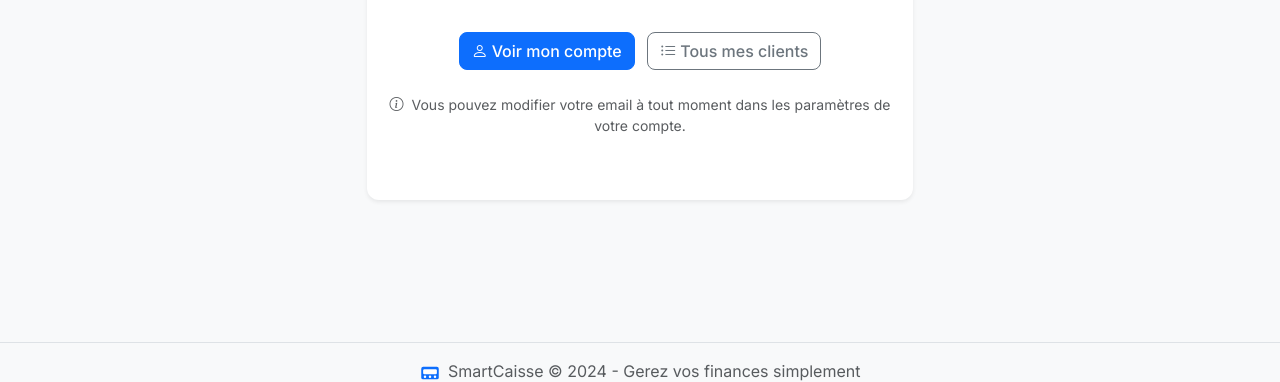
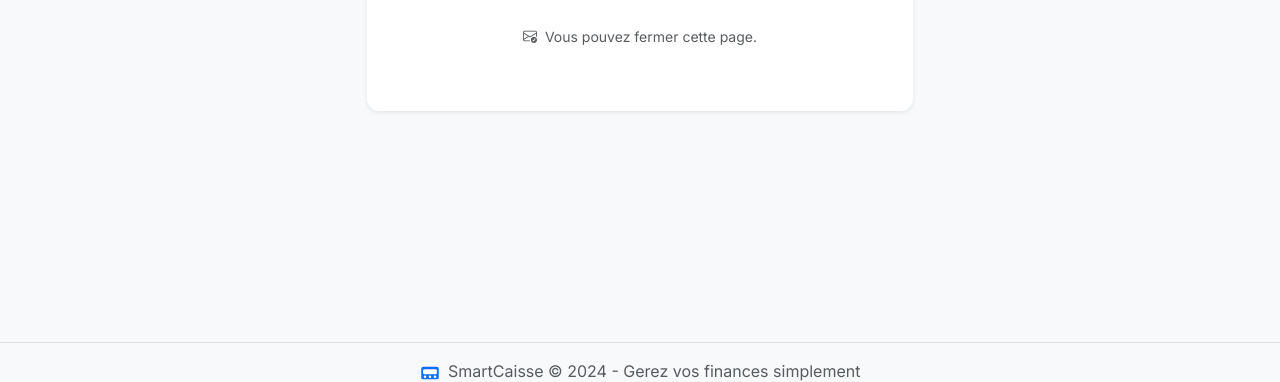
Before and after one commit to eguidi32/smartCaisse, a Python web app: template app/templates/debts/email_confirmed.html in a window 1280 px wide. Shown: the part 401-783 px from the top of the page. Run offline with Jinja, Linux system fonts and the light colour scheme; the template is opened without the code that fills it, so the values that code supplies are empty.

Commit message:
Page de confirmation email simplifiée - enlever les boutons inaccessibles pour les clients

```diff
--- a/app/templates/debts/email_confirmed.html
+++ b/app/templates/debts/email_confirmed.html
@@ -14,17 +14,9 @@
                 <p class="text-muted">
                     Merci {{ client.nom }}. Vous recevrez maintenant les notifications de vos dettes par email.
                 </p>
-                <div style="margin-top: 30px;">
-                    <a href="{{ url_for('debts.client_detail', id=client.id) }}" class="btn btn-primary me-2">
-                        <i class="bi bi-person me-1"></i>Voir mon compte
-                    </a>
-                    <a href="{{ url_for('debts.list_clients') }}" class="btn btn-outline-secondary">
-                        <i class="bi bi-list-ul me-1"></i>Tous mes clients
-                    </a>
-                </div>
                 <p class="small text-muted mt-4">
-                    <i class="bi bi-info-circle me-1"></i>
-                    Vous pouvez modifier votre email à tout moment dans les paramètres de votre compte.
+                    <i class="bi bi-envelope-check me-1"></i>
+                    Vous pouvez fermer cette page.
                 </p>
             </div>
         </div>
```
